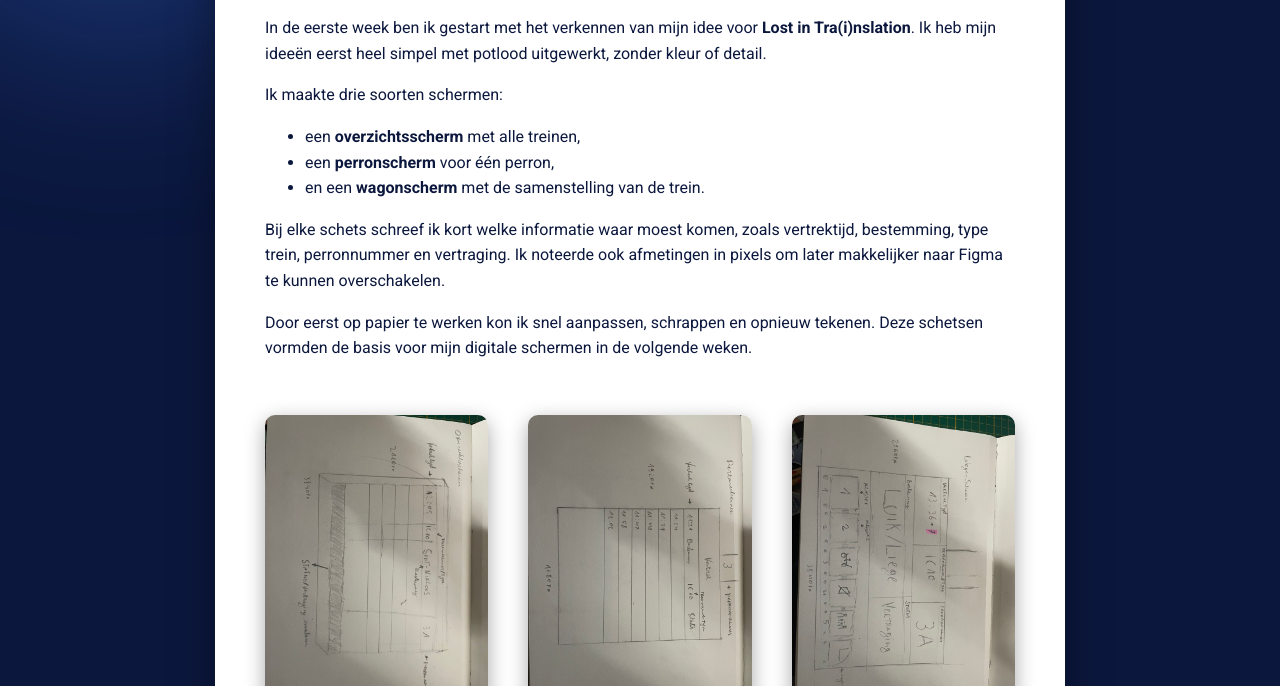
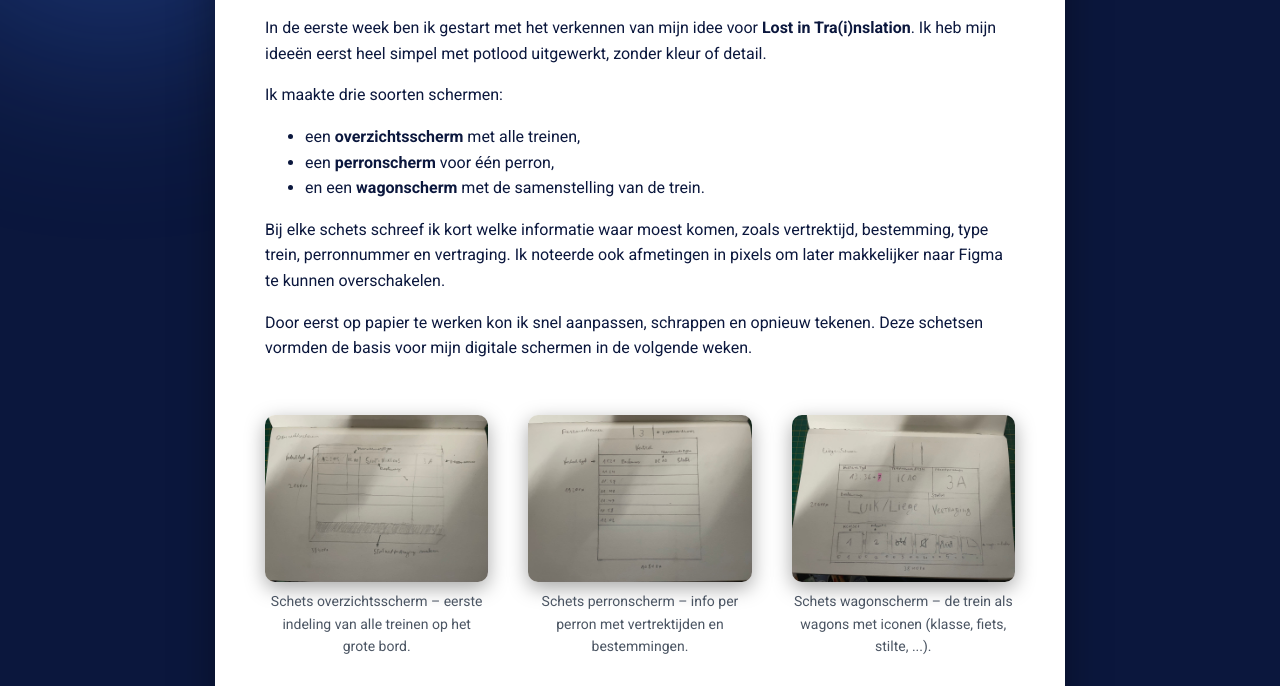
Before and after one commit to jeansly41-netizen/projectdocs, a plain HTML site: page week1.html in a window 1280 px wide. Shown: the part 266-952 px from the top of the page. Drawn offline with Linux system fonts and the light colour scheme.

Commit message:
Update week1.html

```diff
--- a/week1.html
+++ b/week1.html
@@ -43,21 +43,21 @@
       <div class="image-row">
         <figure>
           <a href="schets-overzicht copy.jpg" target="_blank">
-            <img src="schets-overzicht.jpg" alt="Schets overzichtsscherm">
+            <img src="schets-overzicht copy.jpg" alt="Schets overzichtsscherm">
           </a>
           <figcaption>Schets overzichtsscherm – eerste indeling van alle treinen op het grote bord.</figcaption>
         </figure>
 
         <figure>
           <a href="schets-perron copy.jpg" target="_blank">
-            <img src="schets-perron.jpg" alt="Schets perronscherm">
+            <img src="schets-perron copy.jpg" alt="Schets perronscherm">
           </a>
           <figcaption>Schets perronscherm – info per perron met vertrektijden en bestemmingen.</figcaption>
         </figure>
 
         <figure>
           <a href="schets-wagon copy.jpg" target="_blank">
-            <img src="schets-wagon.jpg" alt="Schets wagonscherm">
+            <img src="schets-wagon copy.jpg" alt="Schets wagonscherm">
           </a>
           <figcaption>Schets wagonscherm – de trein als wagons met iconen (klasse, fiets, stilte, ...).</figcaption>
         </figure>
```
